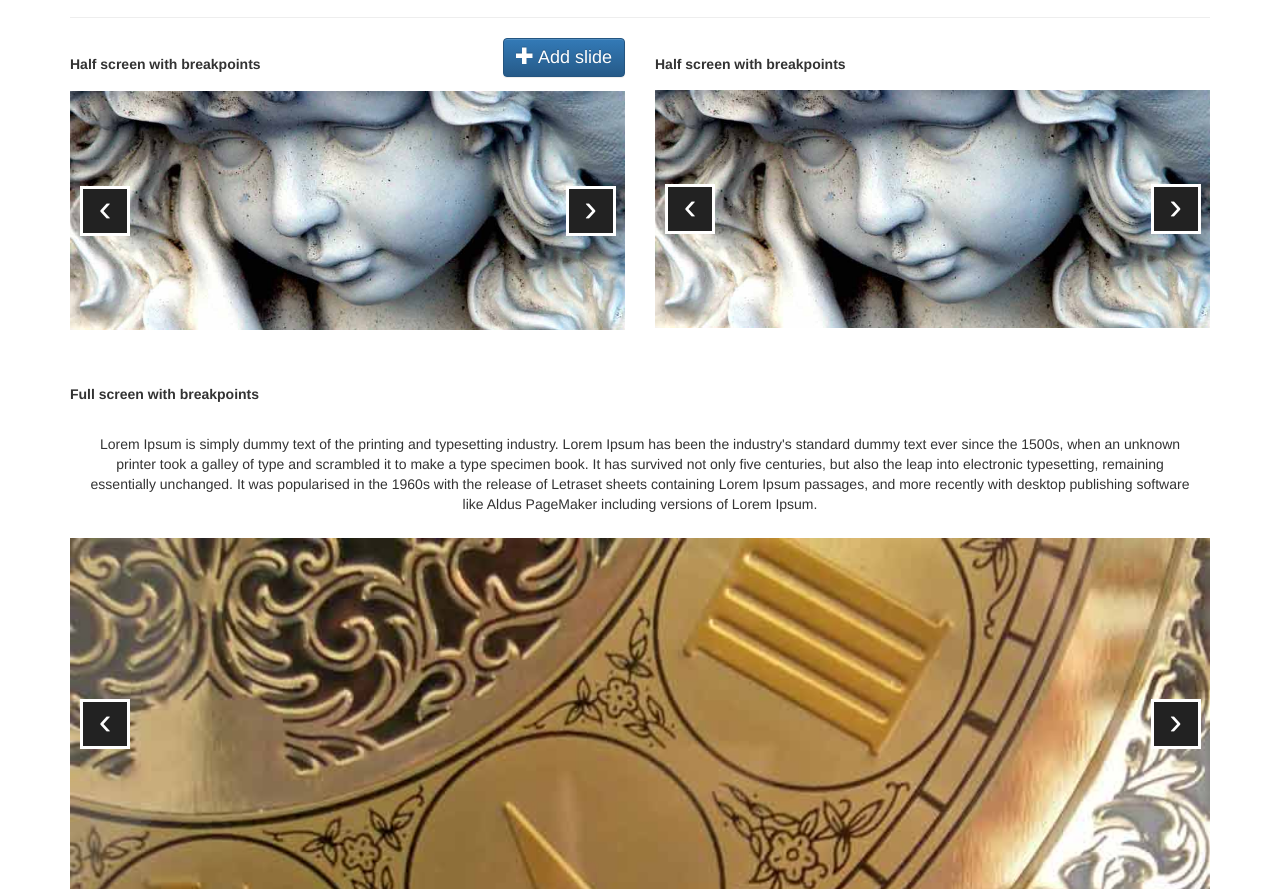
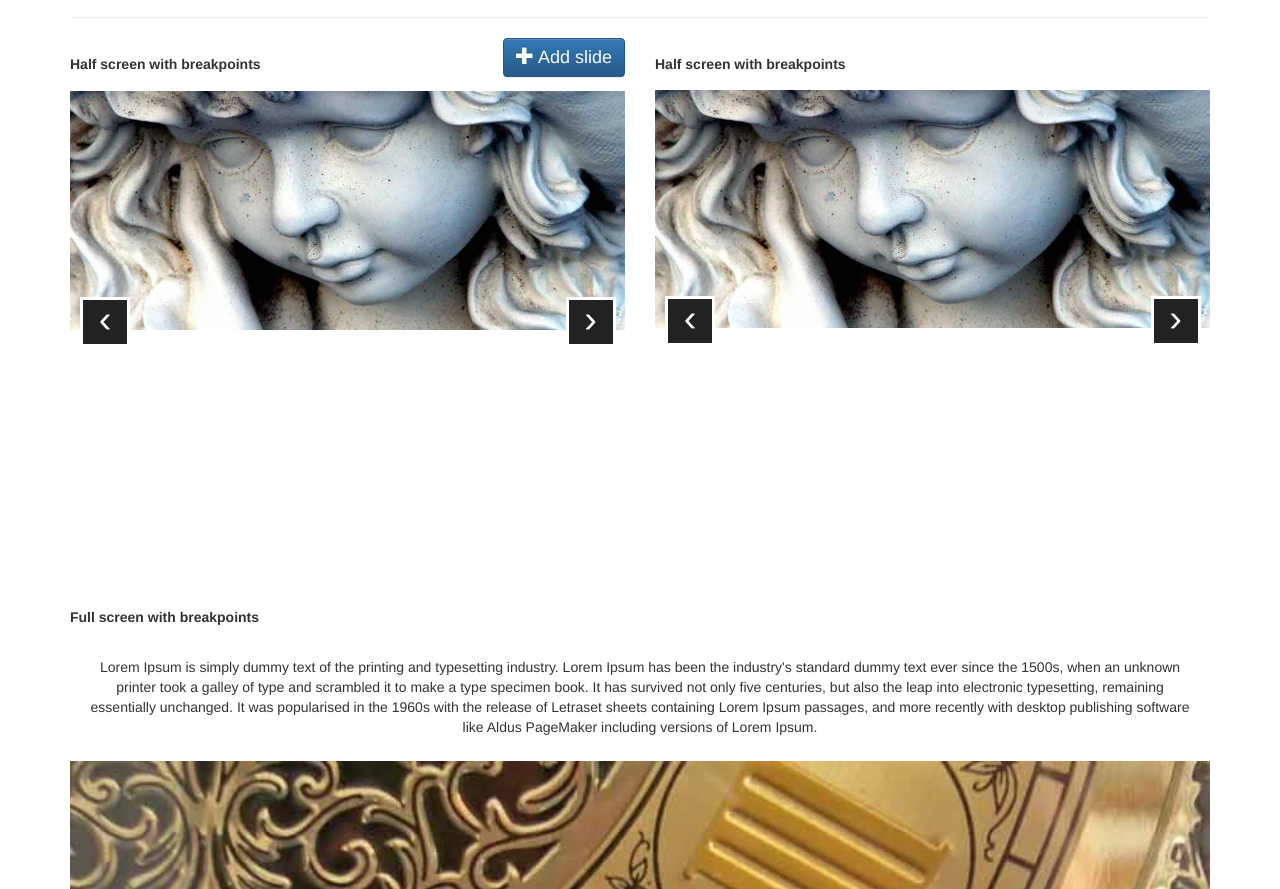
Before and after one commit to pixiebox/sliderbox, a plain HTML site: page demos/breakpoints.html in a window 1280 px wide. Shown: the part 63-952 px from the top of the page. Drawn offline with Linux system fonts and the light colour scheme.

Commit message:
height issue
just max-height instead of height

```diff
--- a/css/sliderBox.css
+++ b/css/sliderBox.css
@@ -5,7 +5,8 @@
 	overflow: hidden;
 	position: relative;
 }
-.sb-template{
+.sb-template {
+	box-shadow: 0px 10px 40px rgba(0,0,0,0.5);
 	bottom: 0;
 	left: 0;
 	margin: auto;
--- a/js/sliderBox.js
+++ b/js/sliderBox.js
@@ -27,7 +27,37 @@
 					if (callNow) func.apply(context, args);
 				};
 			}
+			, maxHeight : function maxHeight () {
+				var i 				= 0
+				  , math 			= Math
+				  , screenHeight 	= window.screen.height
+				  , heights 		= [
+						window.innerHeight
+					  , window.document.documentElement.clientHeight
+					  , window.document.documentElement.offsetHeight
+					  , window.document.body.clientHeight
+					]
+				  , height;
 
+				for (; i < heights.length; i++) {
+					// If not a number remove it
+					if (isNaN(heights[i])) {
+						heights.splice(i, 1);
+						i--;
+					}
+				}
+
+				if (heights.length) {
+					height = math.max.apply(math, heights);
+
+					// Catch cases where the viewport is wider than the screen
+					if (!isNaN(screenHeight)) {
+						height = math.min(screenHeight, height);
+					}
+				}
+
+				return height || screenHeight || 0;
+			}
 			 /*
 			 * Returns the layout viewport width in CSS pixels.
 			 * To achieve a precise result the following meta must be included at least:
@@ -38,7 +68,7 @@
 			 * - https://github.com/h5bp/mobile-boilerplate/wiki/The-Markup
 			 */
 			, getViewportWidthInCssPixels : function getViewportWidthInCssPixels() {
-				var  i 			= 0
+				var i 			= 0
 				  , math 		= Math
 				  , screenWidth = window.screen.width
 				  , widths 		= [
@@ -87,7 +117,7 @@
 					breakpoint 			= this.getBreakpoint(options.breakpoints, viewPortWidth);
 					breakpointVal 		= breakpoint.folder - 0;
 					elemWidth 			= carousel.parent().width();
-					placeholder 		= carousel.find('.placeholder');
+					placeholder 		= $('.placeholder', carousel);
 					elSlides 			= $('.item', placeholder);
 					settingBreakpoint 	= false;
 
@@ -107,31 +137,20 @@
 							if (slideImg.length
 							&& typeof attrDataBreakpoint !== 'undefined'
 							&& attrDataBreakpoint !== false) {
-								if (index === options.currentSlide) {
-									slideImg.one('load', function () {
-										elemHeight = elSlide.outerHeight();
-										carousel.height(elemHeight);
-									});
-								}
-
 								slideImg.attr('src',
 									('path' in options && options.path === 'absolute' ? '/' : '')
 									+ attrDataBreakpoint
 										.replace('{folder}', breakpointVal)
 									+ this.getAttribute('data-img')
 								);
-							} else if (index === options.currentSlide) {
-								elemHeight = elSlide.outerHeight();
-								carousel.height(elemHeight);
 							}
 						});
 
 						options.currentBreakpoint = breakpointVal;
 						carousel.data('options', options);
-					} else {
-						elemHeight = elSlides.eq(options.currentSlide).outerHeight();
-						carousel.height(elemHeight);
 					}
+
+					carousel.css('maxHeight', SliderBox.maxHeight())
 
 					if (options.auto) carousel.data('SliderBox').startAuto();
 				} else {
```
Also changed, not shown: css/sliderBox.min.css, js/sliderBox.min.js.
